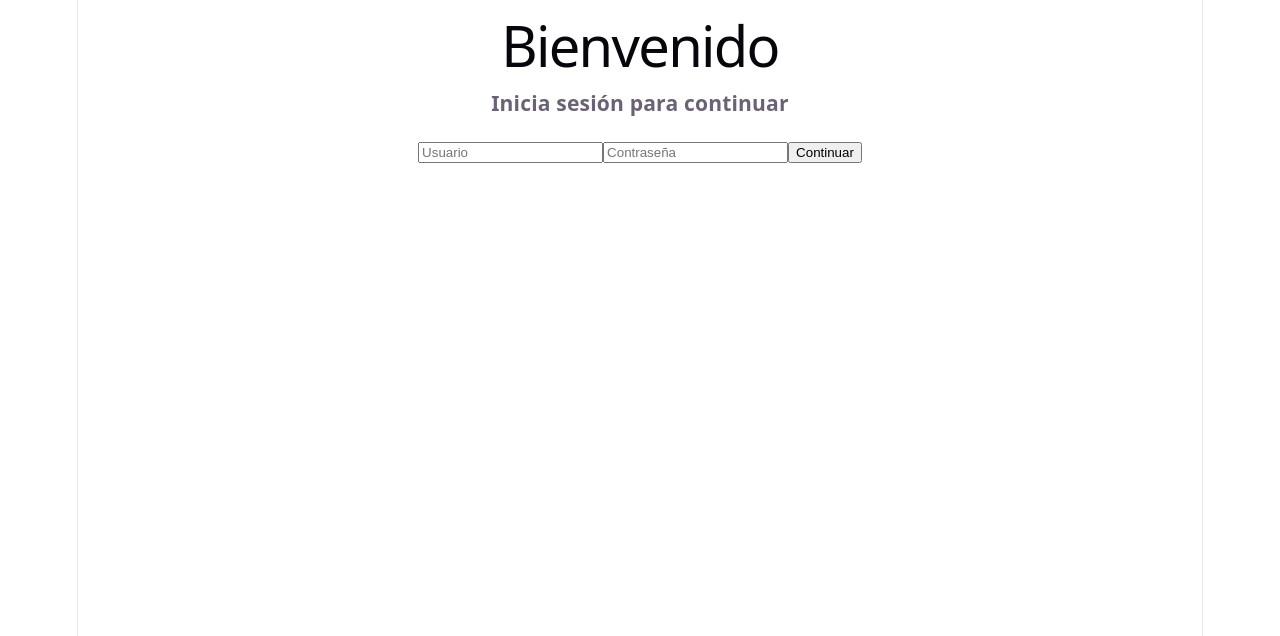
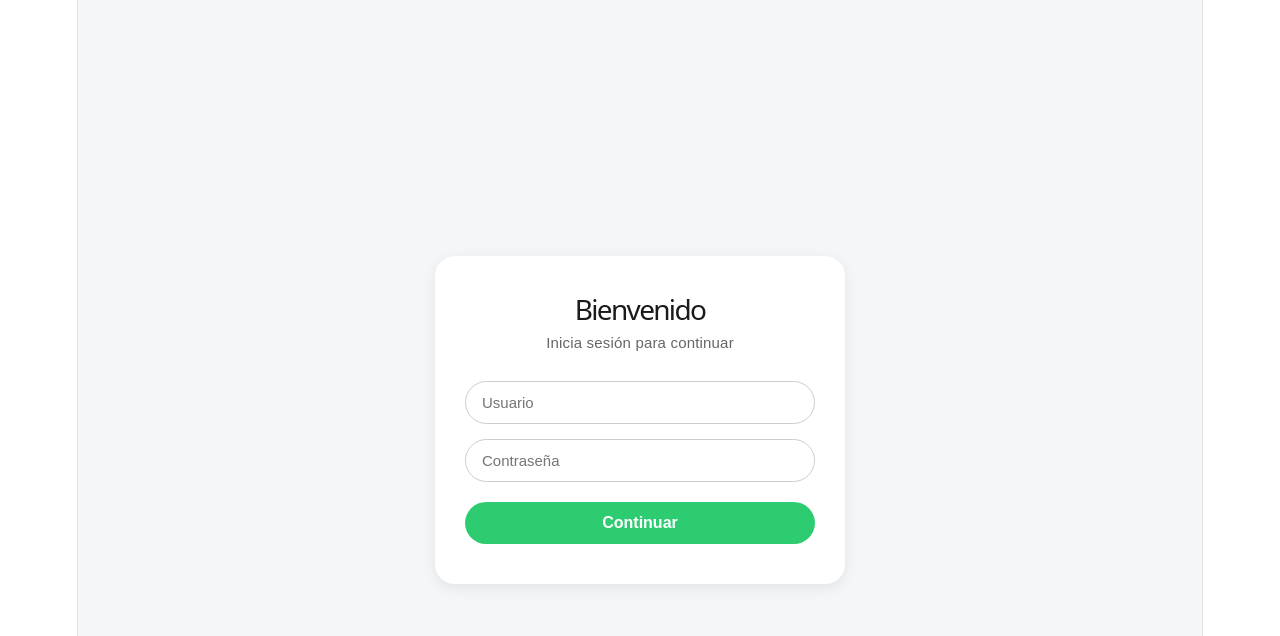
Before and after one commit to luci-o/TP-final-front, a React (Vite) app in the folder TP final/: page / in a window 1280 px wide. Shown: the top 636 px of the page. Built offline with nearby package versions, Linux system fonts and the light colour scheme.

Commit message:
cambio de diseño de inicio

```diff
--- a/TP final/src/Inicio.tsx
+++ b/TP final/src/Inicio.tsx
@@ -1,20 +1,101 @@
 import { useState } from 'react'
 import Ecomerce from './Ecomerce'
+
 function inicio(){
   const [irAEcomerce, setIrAEcomerce] = useState(false)
   const [usuario, setUsuario] = useState(false)
+
   if (irAEcomerce) {
     return <Ecomerce nombreUsuario={usuario} />
   }
+
+  const estilos = {
+    contenedor: {
+      display: 'flex',
+      flexDirection: 'column',
+      alignItems: 'center',
+      justifyContent: 'center',
+      minHeight: '100vh',
+      fontFamily: 'sans-serif',
+      backgroundColor: '#f4f6f8',
+      padding: '20px'
+    },
+    tarjeta: {
+      display: 'flex',
+      flexDirection: 'column',
+      alignItems: 'center',
+      width: '100%',
+      maxWidth: '350px',
+      backgroundColor: '#ffffff',
+      padding: '40px 30px',
+      borderRadius: '20px',
+      boxShadow: '0 4px 15px rgba(0, 0, 0, 0.08)'
+    },
+    header: {
+      textAlign: 'center',
+      marginBottom: '25px'
+    },
+    titulo: {
+      margin: '0 0 8px 0',
+      fontSize: '28px',
+      color: '#1a1a1a'
+    },
+    subtitulo: {
+      margin: 0,
+      fontSize: '15px',
+      fontWeight: 'normal',
+      color: '#666666'
+    },
+    input: {
+      width: '100%',
+      padding: '12px 16px',
+      marginBottom: '15px',
+      borderRadius: '25px',
+      border: '1px solid #cccccc',
+      fontSize: '15px',
+      boxSizing: 'border-box',
+      outline: 'none'
+    },
+    boton: {
+      width: '100%',
+      padding: '12px',
+      marginTop: '5px',
+      borderRadius: '25px',
+      border: 'none',
+      backgroundColor: '#2ecc71',
+      color: '#ffffff',
+      fontSize: '16px',
+      fontWeight: 'bold',
+      cursor: 'pointer'
+
+    }
+  };
+
   return(
-    <div>
-   <header>
-   <h1>Bienvenido</h1>
-   <h3>Inicia sesión para continuar</h3>
+    <div style={estilos.contenedor}>
+      <div style={estilos.tarjeta}>
+        <header style={estilos.header}>
+          <h1 style={estilos.titulo}>Bienvenido</h1>
+          <h3 style={estilos.subtitulo}>Inicia sesión para continuar</h3>
         </header>
-  <input id="usuario" type="Text"  placeholder="Usuario" />
-  <input id="contraseña" type="Password"  placeholder="Contraseña"/>
-  <button onClick={() => {
+
+        <input
+          id="usuario"
+          type="Text"
+          placeholder="Usuario"
+          style={estilos.input}
+        />
+
+        <input
+          id="contraseña"
+          type="Password"
+          placeholder="Contraseña"
+          style={estilos.input}
+        />
+
+        <button
+          style={estilos.boton}
+          onClick={() => {
             const valUsuario = document.getElementById("usuario").value;
             const valContraseña = document.getElementById("contraseña").value;
 
@@ -24,10 +105,13 @@ function inicio(){
               setUsuario(valUsuario);
               setIrAEcomerce(true);
             }
-}}>
+          }}
+        >
           Continuar
         </button>
       </div>
+    </div>
   );
 }
+
 export default inicio;
```
Lines whose indentation alone changed are shown as unchanged.
